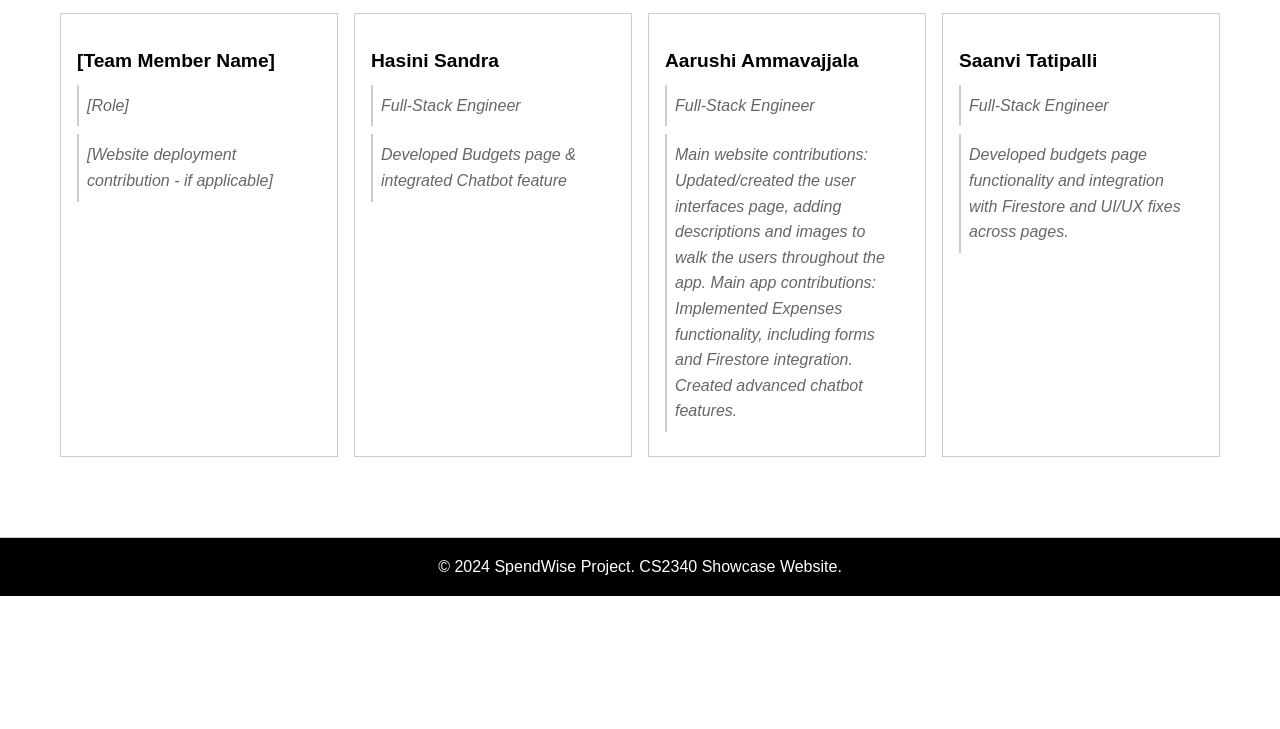
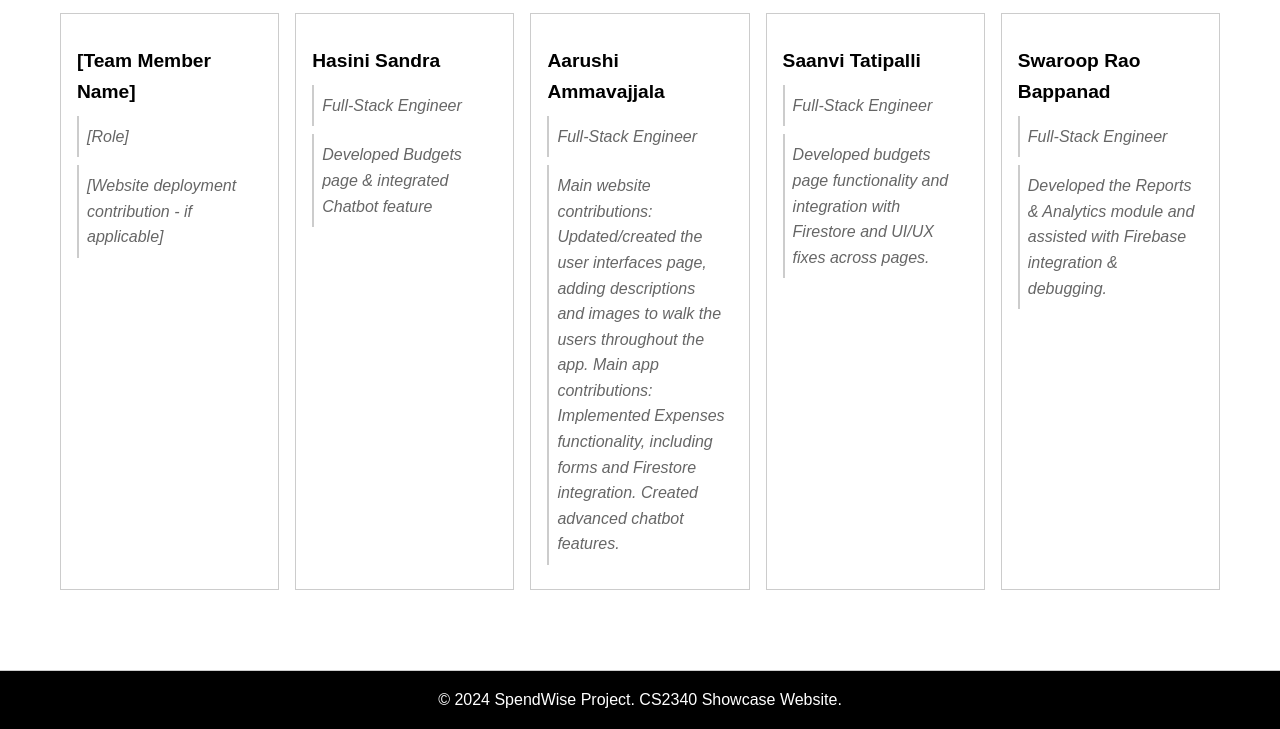
Before and after one commit to anubhavbehera7/spendwise-showcase, a plain HTML site: page contributors.html in a window 1280 px wide. Shown: the part 146-875 px from the top of the page. Before the commit the page ends 800 px from the top, so only its background shows below. Drawn offline with Linux system fonts and the light colour scheme.

Commit message:
Refactor contributors section with new entries

```diff
--- a/contributors.html
+++ b/contributors.html
@@ -33,7 +33,7 @@
         <p class="placeholder-text">[Role]</p>
         <p class="placeholder-text">[Website deployment contribution - if applicable]</p>
     </div>
-                    <!-- Add more contributor items as needed -->
+
     <div class="contributor-item">
         <h3>Hasini Sandra</h3>
         <p class="placeholder-text">Full-Stack Engineer</p>
@@ -52,9 +52,14 @@
     <div class="contributor-item">
         <h3>Saanvi Tatipalli</h3>
         <p class="placeholder-text">Full-Stack Engineer</p>
-                        <p class="placeholder-text">Developed budgets page functionality and integration with Firestore and UI/UX fixes across pages. </p>
+        <p class="placeholder-text">Developed budgets page functionality and integration with Firestore and UI/UX fixes across pages.</p>
     </div>
 
+    <div class="contributor-item">
+        <h3>Swaroop Rao Bappanad</h3>
+        <p class="placeholder-text">Full-Stack Engineer</p>
+        <p class="placeholder-text">Developed the Reports & Analytics module and assisted with Firebase integration & debugging.</p>
+    </div>
 </div>
             </div>
         </div>
```
Lines whose indentation alone changed are shown as unchanged.
